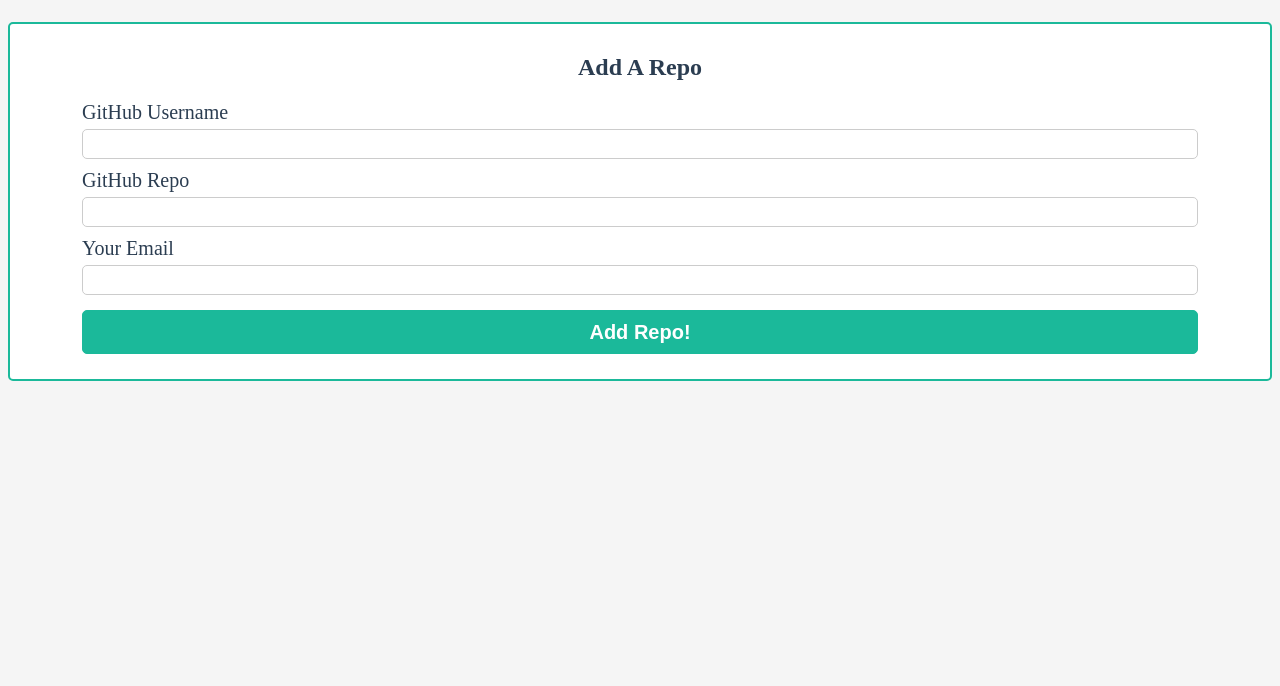
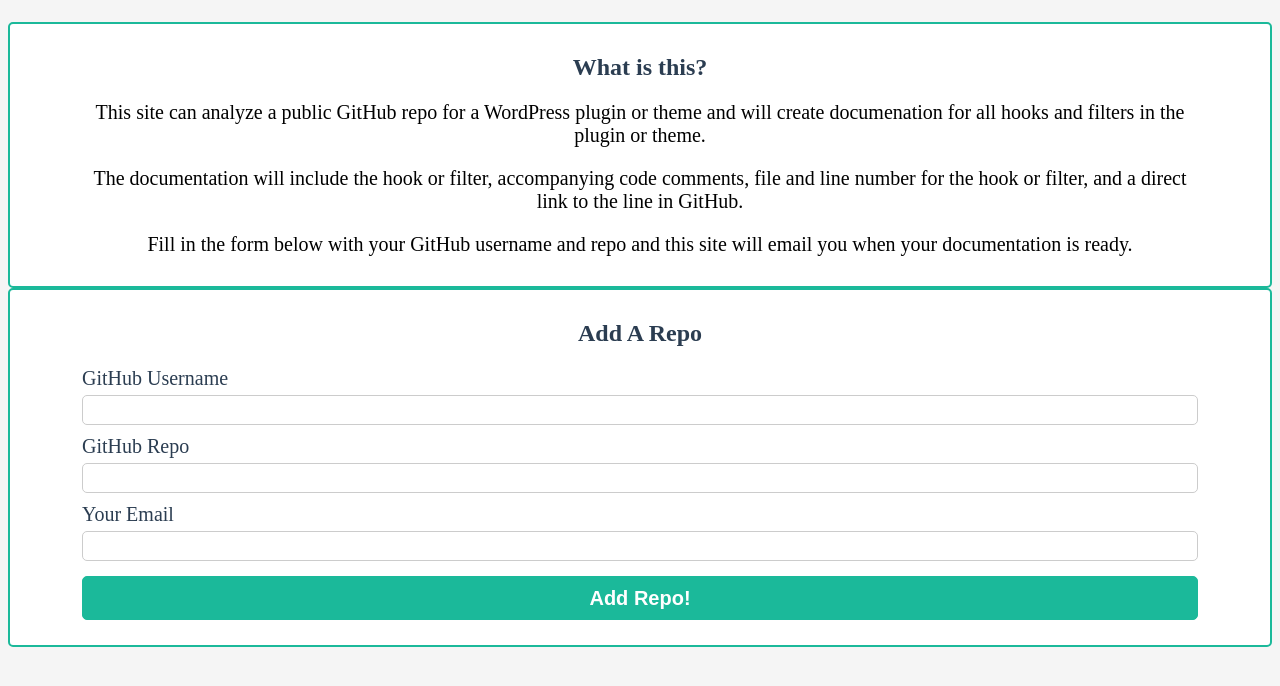
Before and after one commit to fpcorso/hooks-filters-doc-creator, a Flask app: page / in a window 1280 px wide. Shown: the part 58-744 px from the top of the page. Run offline with Flask 2, Linux system fonts and the light colour scheme; parts of the project's set-up code (start-up, migrations or seed data) failed here and were passed over; some libraries are stand-ins or nearby versions.

Commit message:
Adds some info to top of main page for new visitors

```diff
--- a/templates/index.html
+++ b/templates/index.html
@@ -3,6 +3,19 @@
 {% block head_title %}Add a repo{% endblock %}
 {% block main_header %}{% endblock %}
 {% block content %}
+<section>
+	<div class="section-content">
+		<h2>What is this?</h2>
+		<p>This site can analyze a public GitHub repo for a WordPress plugin or theme and
+			will create documenation for all hooks and filters in the plugin or theme.</p>
+
+		<p>The documentation will include the hook or filter, accompanying code comments,
+			file and line number for the hook or filter, and a direct link to the line in GitHub.</p>
+
+		<p>Fill in the form below with your GitHub username and repo and this site will email
+			you when your documentation is ready.</p>
+	</div>
+</section>
 <section>
 	<div class="section-content">
 		<h2>Add A Repo</h2>
```
